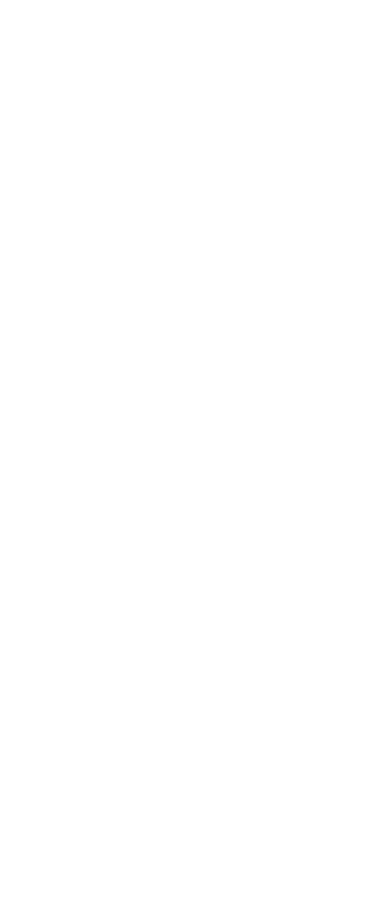
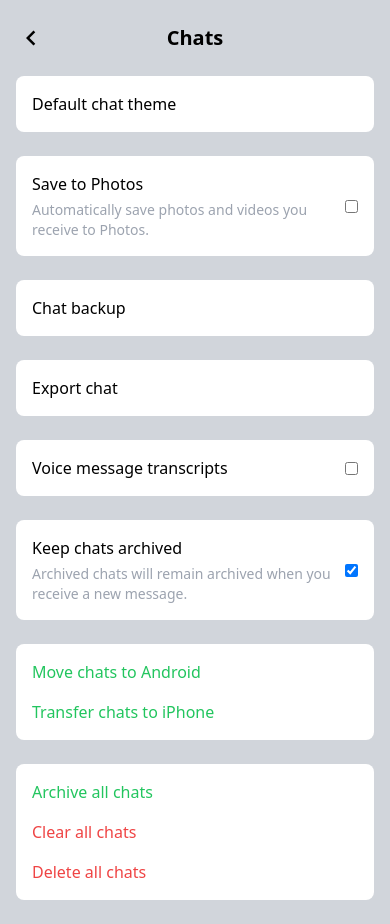
Before and after one commit to Johnnysky2700/chateo, a React (Create React App) app: page /Chats in a window 390 px wide. Before the commit this address had no page. Before the commit the page ends 844 px from the top, so only its background shows below. Built offline with nearby package versions, Linux system fonts and the light colour scheme; no server answers.

Commit message:
chats.jsx link to morepage is responsive and display like whatsapp

```diff
--- a/data/db.json
+++ b/data/db.json
@@ -1,4 +1,8 @@
 {
+    "saveToPhotos": true,
+    "voiceTranscripts": false,
+    "keepArchived": true,
+
   "contacts": [
     {
       "id": "1",
--- a/src/App.js
+++ b/src/App.js
@@ -15,6 +15,7 @@
 import Account from './Components/Account';
 import Appearance from './Components/Appearance';
 import StoryPage from './Components/StoryPage';
+import Chats from './Components/Chats';
 
 // Create a wrapper component to access context
 function AppWithContext() {
@@ -47,6 +48,7 @@
           <Route path="/ChatDetails/:id" element={<ChatDetails />} />
           <Route path="/Account" element={<Account />} />
           <Route path="/Appearance" element={<Appearance />} />
+          <Route path="/Chats" element={<Chats />} />
           <Route path="/story/:contactId" element={<StoryPage />} />
         </Routes>
       </div>
--- /dev/null
+++ b/src/Components/Chats.jsx
@@ -0,0 +1,155 @@
+import React, { useEffect, useState } from "react";
+import { useNavigate } from "react-router-dom";
+import { MdChevronLeft } from "react-icons/md";
+
+export default function Chats() {
+  const navigate = useNavigate();
+  const [saveToPhotos, setSaveToPhotos] = useState(false);
+  const [voiceTranscripts, setVoiceTranscripts] = useState(false);
+  const [keepArchived, setKeepArchived] = useState(true);
+
+  useEffect(() => {
+    fetch("http://localhost:8000/chatSettings")
+      .then((res) => res.json())
+      .then((data) => {
+        setSaveToPhotos(data.saveToPhotos);
+        setVoiceTranscripts(data.voiceTranscripts);
+        setKeepArchived(data.keepArchived);
+      });
+  }, []);
+
+  const updateSetting = async (field, value) => {
+    await fetch(`http://localhost:8000/chatSettings`, {
+      method: "PATCH",
+      headers: { "Content-Type": "application/json" },
+      body: JSON.stringify({ [field]: value }),
+    });
+  };
+
+  const handleToggle = (field, valueSetter, currentValue) => {
+    const newValue = !currentValue;
+    valueSetter(newValue);
+    updateSetting(field, newValue);
+  };
+
+  const handleAction = async (action) => {
+    const response = await fetch(`http://localhost:8000/chats/${action}`, {
+      method: "POST",
+    });
+    if (response.ok) {
+      alert(`${action.replace(/-/g, " ")} completed`);
+    }
+  };
+
+  return (
+    <div className="min-h-screen bg-gray-300">
+      <div className=" text-black dark:bg-black dark:text-white px-4 py-6 min-h-screen">
+        <div className="relative flex items-center justify-center mb-6">
+          <MdChevronLeft
+            onClick={() => navigate(-1)}
+            className="absolute left-0 text-3xl cursor-pointer"
+          />
+          <h1 className="text-xl font-bold">Chats</h1>
+        </div>
+        <div className="space-y-6">
+          <div
+            className="bg-white dark:bg-neutral-600 p-4 rounded-lg cursor-pointer"
+            onClick={() => navigate("/chat-theme")}
+          >
+            <p className="text-black dark:text-white">Default chat theme</p>
+          </div>
+
+          <div className="bg-white dark:bg-neutral-600 p-4 rounded-lg flex justify-between items-center">
+            <div>
+              <p className="text-black dark:text-white ">Save to Photos</p>
+              <p className="text-gray-400 text-sm mt-1">
+                Automatically save photos and videos you receive to Photos.
+              </p>
+            </div>
+            <input
+              type="checkbox"
+              checked={saveToPhotos}
+              onChange={() =>
+                handleToggle("saveToPhotos", setSaveToPhotos, saveToPhotos)
+              }
+            />
+          </div>
+
+          <div
+            className="bg-white dark:bg-neutral-600 p-4 rounded-lg cursor-pointer"
+            onClick={() => navigate("/chat-backup")}
+          >
+            <p className="text-black dark:text-white ">Chat backup</p>
+          </div>
+
+          <div
+            className="bg-white dark:bg-neutral-600 p-4 rounded-lg cursor-pointer"
+            onClick={() => navigate("/export-chat")}
+          >
+            <p className="text-black dark:text-white ">Export chat</p>
+          </div>
+
+          <div className="bg-white dark:bg-neutral-600 p-4 rounded-lg flex justify-between items-center">
+            <p className="text-black dark:text-white ">Voice message transcripts</p>
+            <input
+              type="checkbox"
+              checked={voiceTranscripts}
+              onChange={() =>
+                handleToggle(
+                  "voiceTranscripts",
+                  setVoiceTranscripts,
+                  voiceTranscripts
+                )
+              }
+            />
+          </div>
+
+          <div className="bg-white dark:bg-neutral-600 p-4 rounded-lg flex justify-between items-center">
+            <div>
+              <p className="text-black dark:text-white ">Keep chats archived</p>
+              <p className="text-gray-400 text-sm mt-1">
+                Archived chats will remain archived when you receive a new
+                message.
+              </p>
+            </div>
+            <input
+              type="checkbox"
+              checked={keepArchived}
+              onChange={() =>
+                handleToggle("keepArchived", setKeepArchived, keepArchived)
+              }
+            />
+          </div>
+
+          <div className="bg-white dark:bg-neutral-600 p-4 rounded-lg text-green-500 space-y-4">
+            <p>Move chats to Android</p>
+            <p>Transfer chats to iPhone</p>
+          </div>
+
+          <div className="bg-white dark:bg-neutral-600 p-4 rounded-lg space-y-4">
+            <button
+              className="text-green-500"
+              onClick={() => handleAction("archive-all")}
+            >
+              Archive all chats
+            </button>{" "}
+            <br />
+            <button
+              className="text-red-500"
+              onClick={() => handleAction("clear-all")}
+            >
+              Clear all chats
+            </button>{" "}
+            <br />
+            <button
+              className="text-red-500"
+              onClick={() => handleAction("delete-all")}
+            >
+              Delete all chats
+            </button>
+          </div>
+        </div>
+      </div>
+    </div>
+  );
+}
--- a/src/Components/MorePage.jsx
+++ b/src/Components/MorePage.jsx
@@ -19,7 +19,7 @@
 
   const menuItems = [
     { label: 'Account', icon: <RiUserLine />, path: '/Account' },
-    { label: 'Chats', icon: <RiChat3Line /> },
+    { label: 'Chats', icon: <RiChat3Line />, path: '/Chats'},
     { label: 'Appearance', icon: <FiSun />, path: '/Appearance' },
     { label: 'Notification', icon: <MdNotificationsNone /> },
     { label: 'Privacy', icon: <MdOutlinePrivacyTip /> },
@@ -41,9 +41,6 @@
         <div>
           <p className="font-semibold">Almayra Zamzamy</p>
           <p className="text-gray-400 text-sm">+62 1309 - 1710 - 1920</p>
-        </div>
-        <div className="ml-auto text-2xl">
-          <MdChevronRight />
         </div>
       </div>
 
```
